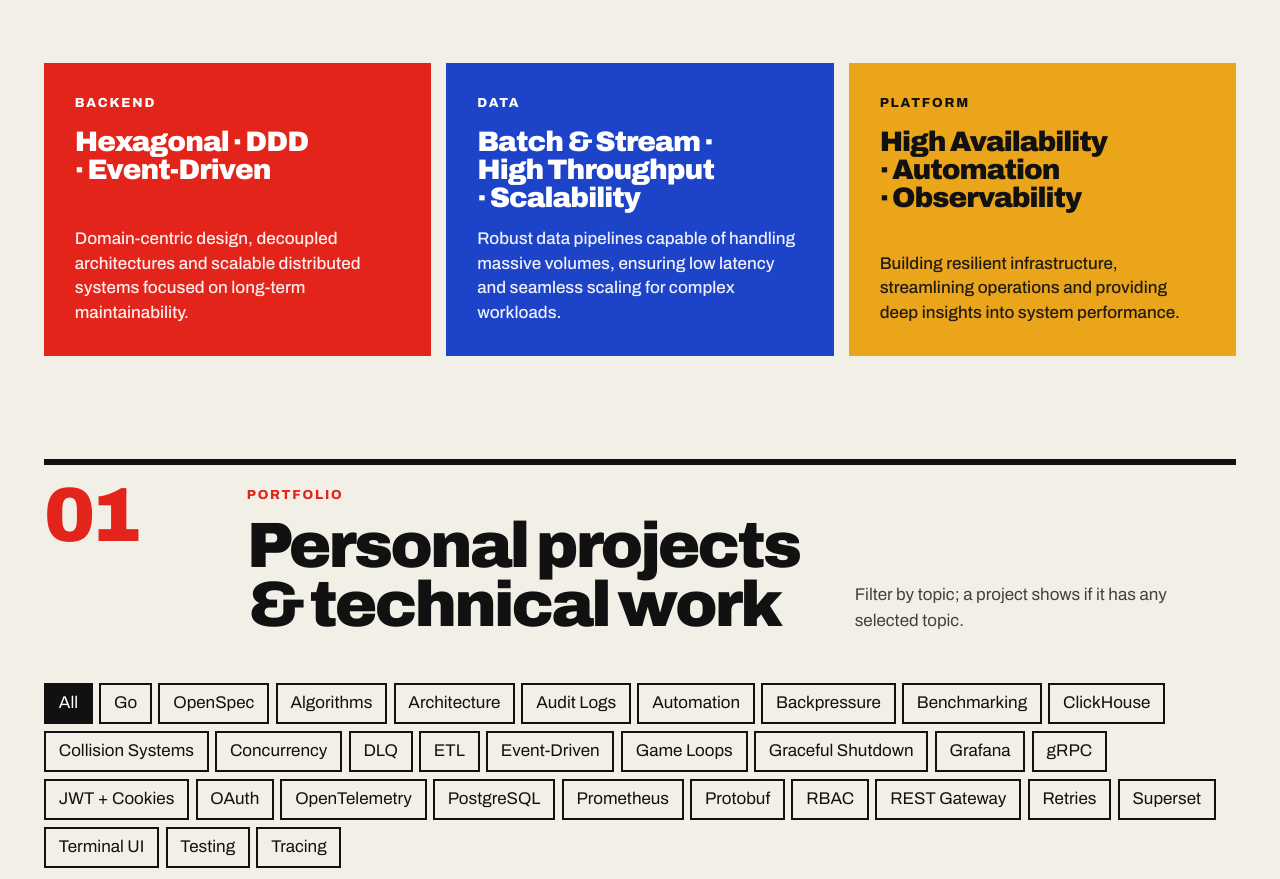
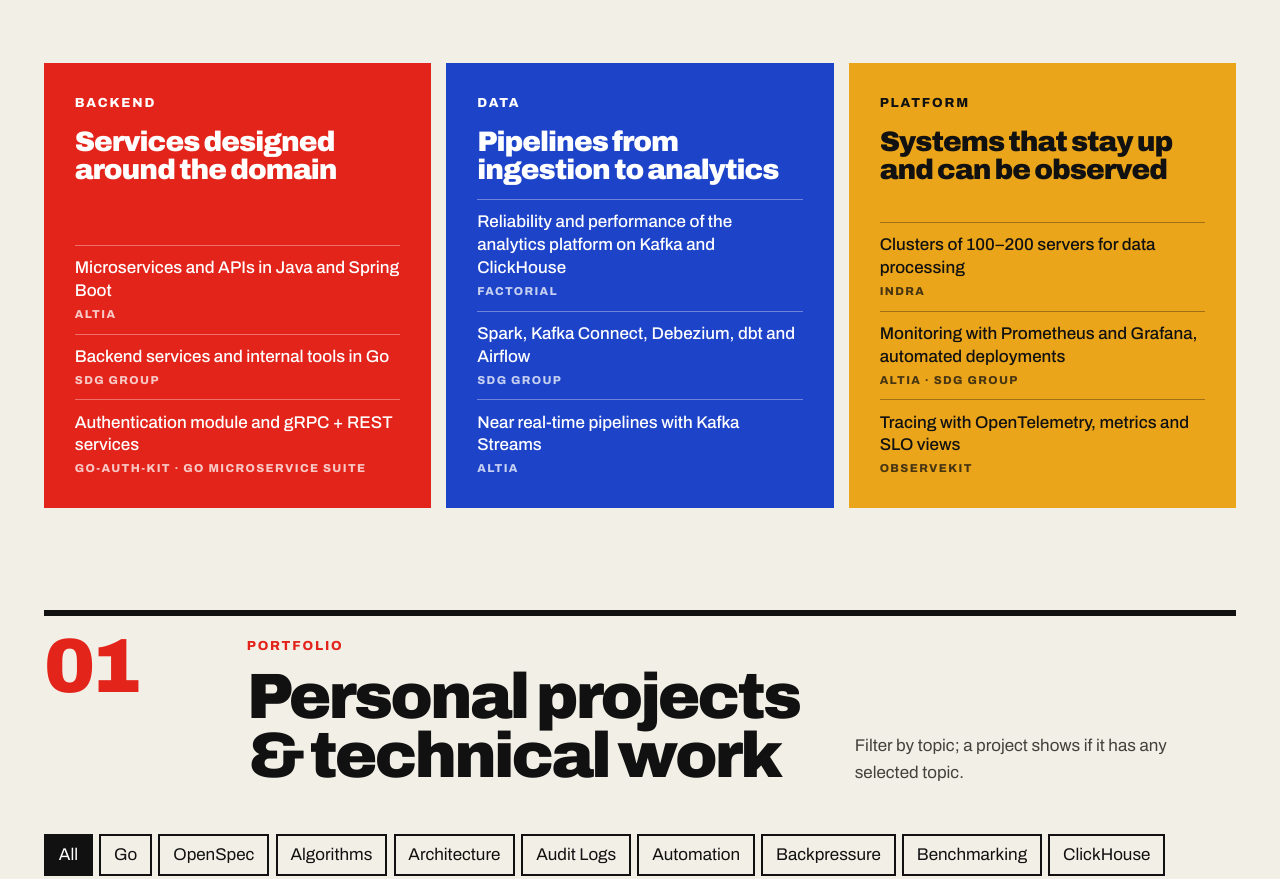
Before and after one commit to davicafu/davidbarreiro-site, an Astro site: page /v6 in a window 1280 px wide. Shown: the part 920-1799 px from the top of the page. Built offline with nearby package versions, Linux system fonts and the light colour scheme; Astro itself is replaced by a stand-in of ours; a web font is replaced by a local one.

Commit message:
feat: back each capability card with concrete evidence from work and projects

```diff
--- a/src/components/v3/previewContent.ts
+++ b/src/components/v3/previewContent.ts
@@ -94,6 +94,68 @@ const PROJECT_ONE_LINERS: Record<Locale, Record<string, string>> = {
     'CLI Games Collection':
       'Juegos de terminal como laboratorio de arquitectura: game loops, colisiones y patrones de motor reutilizables.'
   }
+};
+
+/** Capability cards: each claim is backed by where it was done (jobs or personal projects). */
+const CAPABILITIES: Record<Locale, { label: string; heading: string; proof: { text: string; where: string }[] }[]> = {
+  en: [
+    {
+      label: 'Backend',
+      heading: 'Services designed around the domain',
+      proof: [
+        { text: 'Microservices and APIs in Java and Spring Boot', where: 'Altia' },
+        { text: 'Backend services and internal tools in Go', where: 'SDG Group' },
+        { text: 'Authentication module and gRPC + REST services', where: 'go-auth-kit · Go Microservice Suite' }
+      ]
+    },
+    {
+      label: 'Data',
+      heading: 'Pipelines from ingestion to analytics',
+      proof: [
+        { text: 'Reliability and performance of the analytics platform on Kafka and ClickHouse', where: 'Factorial' },
+        { text: 'Spark, Kafka Connect, Debezium, dbt and Airflow', where: 'SDG Group' },
+        { text: 'Near real-time pipelines with Kafka Streams', where: 'Altia' }
+      ]
+    },
+    {
+      label: 'Platform',
+      heading: 'Systems that stay up and can be observed',
+      proof: [
+        { text: 'Clusters of 100–200 servers for data processing', where: 'Indra' },
+        { text: 'Monitoring with Prometheus and Grafana, automated deployments', where: 'Altia · SDG Group' },
+        { text: 'Tracing with OpenTelemetry, metrics and SLO views', where: 'observekit' }
+      ]
+    }
+  ],
+  es: [
+    {
+      label: 'Backend',
+      heading: 'Servicios diseñados alrededor del dominio',
+      proof: [
+        { text: 'Microservicios y APIs en Java y Spring Boot', where: 'Altia' },
+        { text: 'Servicios backend y herramientas internas en Go', where: 'SDG Group' },
+        { text: 'Módulo de autenticación y servicios gRPC + REST', where: 'go-auth-kit · Go Microservice Suite' }
+      ]
+    },
+    {
+      label: 'Datos',
+      heading: 'Pipelines desde la ingesta hasta la analítica',
+      proof: [
+        { text: 'Fiabilidad y rendimiento de la plataforma analítica sobre Kafka y ClickHouse', where: 'Factorial' },
+        { text: 'Spark, Kafka Connect, Debezium, dbt y Airflow', where: 'SDG Group' },
+        { text: 'Pipelines casi en tiempo real con Kafka Streams', where: 'Altia' }
+      ]
+    },
+    {
+      label: 'Plataforma',
+      heading: 'Sistemas que se mantienen en pie y se pueden observar',
+      proof: [
+        { text: 'Clústeres de 100–200 servidores para procesamiento de datos', where: 'Indra' },
+        { text: 'Monitorización con Prometheus y Grafana, despliegues automatizados', where: 'Altia · SDG Group' },
+        { text: 'Trazas con OpenTelemetry, métricas y vistas de SLO', where: 'observekit' }
+      ]
+    }
+  ]
 };
 
 const COPY = {
@@ -227,6 +289,7 @@ export function getPreviewContent(locale: Locale) {
     linkedinUrl,
     copy,
     cvUrl: '/cv-professional.pdf',
+    capabilities: CAPABILITIES[locale],
     work,
     education,
     timeline: [...work, ...education].sort((a, b) => b.start - a.start),
--- a/src/components/v6/PosterPage.astro
+++ b/src/components/v6/PosterPage.astro
@@ -36,26 +36,6 @@ const t = {
     moreSummary: 'Read the full summary',
     lessSummary: 'Hide the full summary',
     capabilitiesTitle: 'Capabilities',
-    capabilities: [
-      {
-        label: 'Backend',
-        heading: 'Hexagonal · DDD · Event-Driven',
-        description:
-          'Domain-centric design, decoupled architectures and scalable distributed systems focused on long-term maintainability.'
-      },
-      {
-        label: 'Data',
-        heading: 'Batch & Stream · High Throughput · Scalability',
-        description:
-          'Robust data pipelines capable of handling massive volumes, ensuring low latency and seamless scaling for complex workloads.'
-      },
-      {
-        label: 'Platform',
-        heading: 'High Availability · Automation · Observability',
-        description:
-          'Building resilient infrastructure, streamlining operations and providing deep insights into system performance.'
-      }
-    ],
     portfolioKicker: 'Portfolio',
     portfolioTitle: 'Personal projects & technical work',
     portfolioIntro: 'Filter by topic; a project shows if it has any selected topic.',
@@ -99,26 +79,6 @@ const t = {
     moreSummary: 'Leer el resumen completo',
     lessSummary: 'Ocultar el resumen completo',
     capabilitiesTitle: 'Capacidades',
-    capabilities: [
-      {
-        label: 'Backend',
-        heading: 'Hexagonal · DDD · Event-Driven',
-        description:
-          'Diseño orientado al dominio, arquitecturas desacopladas y sistemas distribuidos escalables mantenibles.'
-      },
-      {
-        label: 'Data',
-        heading: 'Batch y Stream · Alto Throughput · Escalabilidad',
-        description:
-          'Pipelines robustos capaces de procesar grandes volúmenes, con baja latencia y escalado fluido.'
-      },
-      {
-        label: 'Plataforma',
-        heading: 'Alta Disponibilidad · Automatización · Observabilidad',
-        description:
-          'Infraestructura resiliente, operaciones automatizadas y observabilidad profunda del rendimiento.'
-      }
-    ],
     portfolioKicker: 'Portfolio',
     portfolioTitle: 'Proyectos personales y trabajo técnico',
     portfolioIntro: 'Filtra por tema; un proyecto aparece si tiene alguno de los temas elegidos.',
@@ -305,11 +265,18 @@ const issuers = [...new Set(verified.map((cert) => cert.issuer).filter(Boolean))
         <h2 id="capabilities-title" class="sp-sr">{t.capabilitiesTitle}</h2>
         <ul class="sp-caps-grid">
           {
-            t.capabilities.map((card, index) => (
+            c.capabilities.map((card, index) => (
               <li class:list={['sp-cap', `sp-f-${['red', 'cobalt', 'ochre'][index]}`]}>
                 <p class="sp-cap-label">{card.label}</p>
                 <h3>{card.heading}</h3>
-                <p class="sp-cap-desc">{card.description}</p>
+                <ul class="sp-cap-proof">
+                  {card.proof.map((item) => (
+                    <li>
+                      {item.text}
+                      <span>{item.where}</span>
+                    </li>
+                  ))}
+                </ul>
               </li>
             ))
           }
--- a/src/styles/v6.css
+++ b/src/styles/v6.css
@@ -688,11 +688,27 @@
   letter-spacing: -0.035em;
   text-wrap: balance;
 }
-.sp-cap-desc {
+.sp-cap-proof {
+  display: grid;
+  gap: 0.7rem;
   margin-top: auto;
+  padding: 0;
+  list-style: none;
   font-weight: 500;
-  line-height: 1.45;
-  opacity: 0.92;
+  line-height: 1.35;
+}
+.sp-cap-proof li {
+  display: grid;
+  gap: 0.25rem;
+  padding-top: 0.7rem;
+  border-top: 1px solid color-mix(in srgb, currentColor 35%, transparent);
+}
+.sp-cap-proof span {
+  font-size: 0.72rem;
+  font-weight: 800;
+  letter-spacing: 0.12em;
+  text-transform: uppercase;
+  opacity: 0.75;
 }
 .sp-js .sp-caps[data-reveal]:not(.is-in) .sp-cap {
   opacity: 0;
```
Also changed, not shown: src/components/v7/CityPage.astro (+11 -42 lines), src/components/v9/CommandPage.astro (+9 -40 lines), src/styles/v7.css (+20 -7 lines), src/styles/v9.css (+19 -4 lines).
